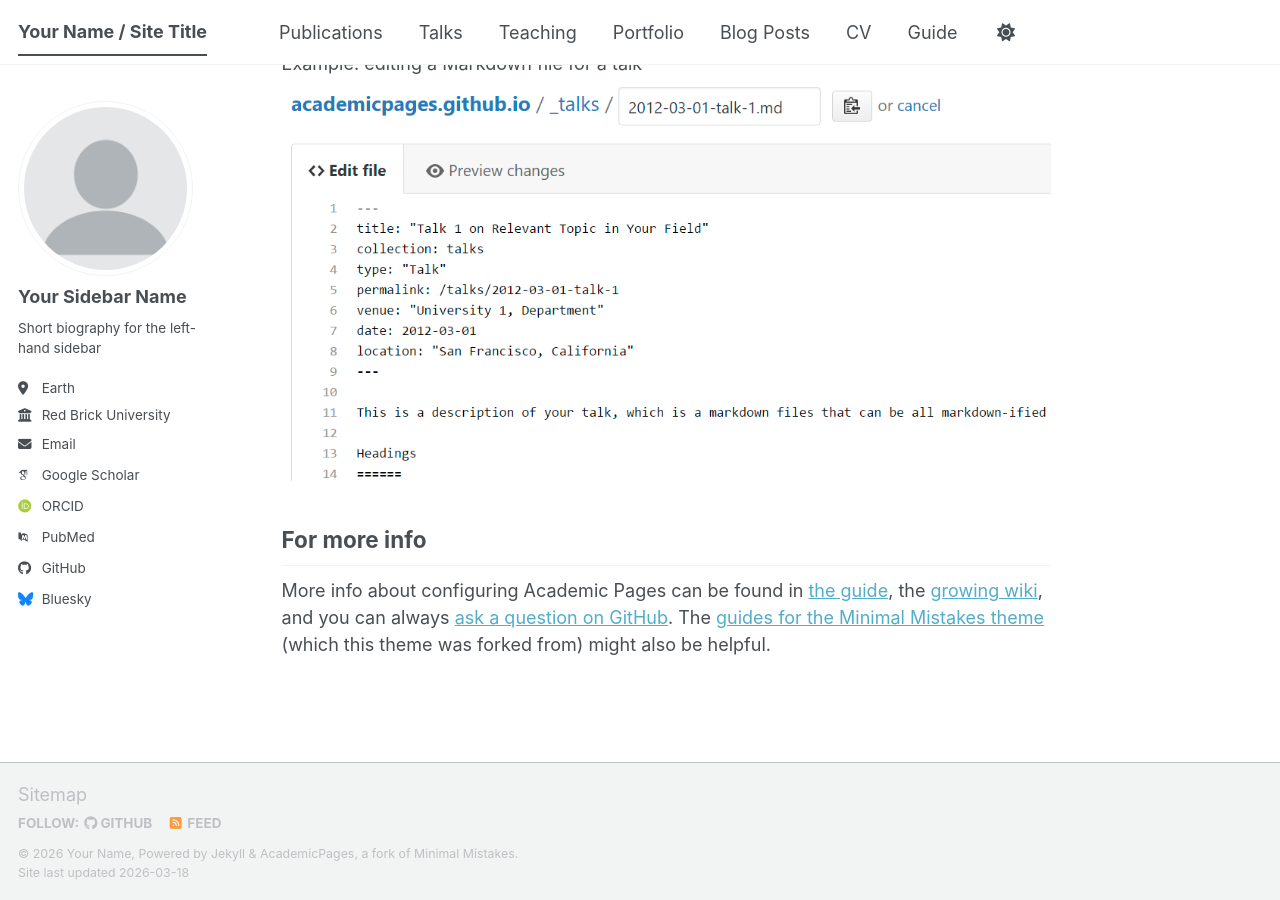
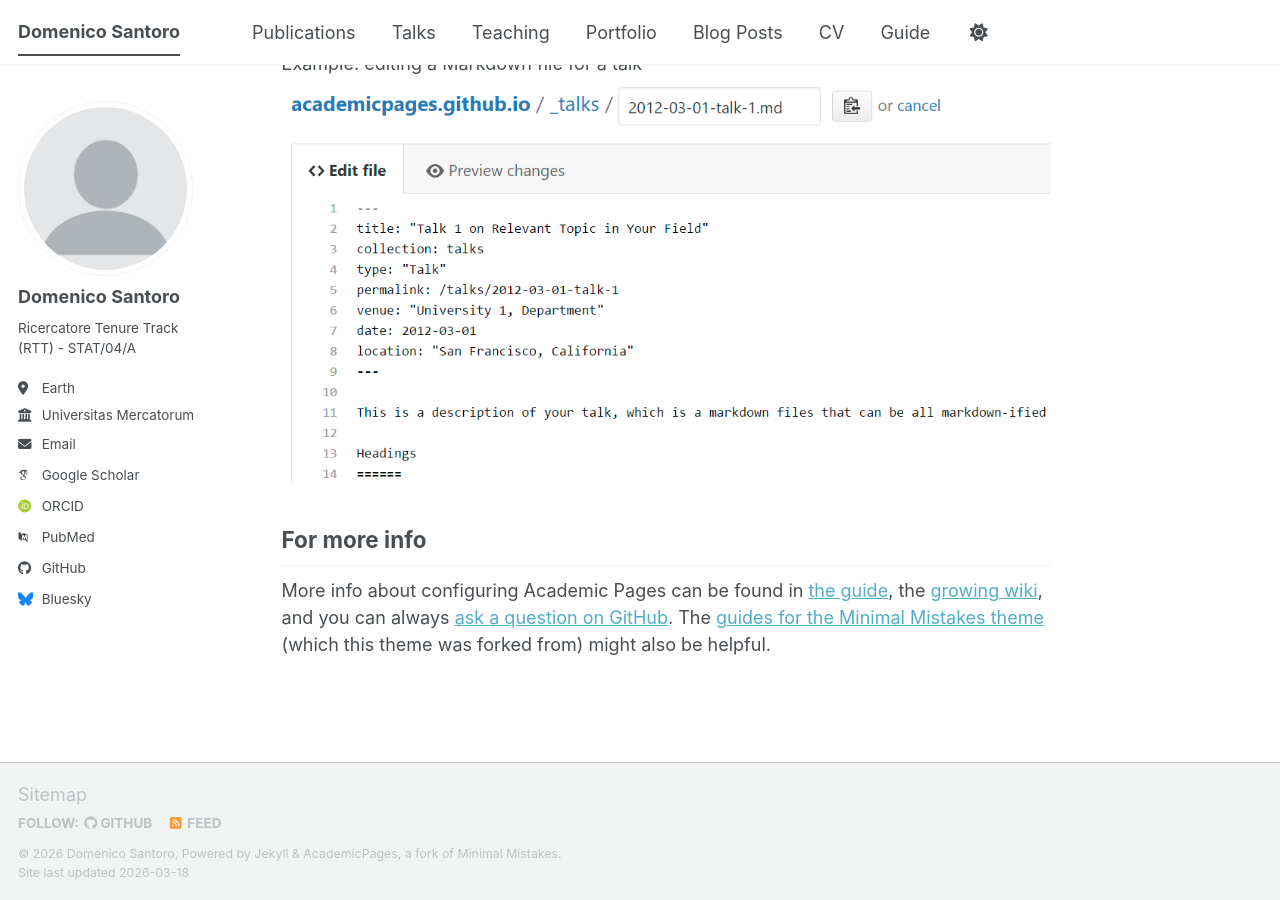
Before and after one commit to mimmoexe/mimmoexe.github.io, a Jekyll site: the page built from _pages/about.md, in a window 1280 px wide and 900 px high, scrolled down 2720 px. Built offline with Jekyll 4.4.1, drawn with Linux system fonts in a browser that asks for light colours; some web fonts are replaced; a script bundle is joined from its source files by our own code; library files that are not in the unit come from our copies.

Commit message:
Update _config.yml

```diff
--- a/_config.yml
+++ b/_config.yml
@@ -9,11 +9,11 @@
 # Basic Site Settings
 locale                   : "en-US"
 site_theme               : "default" # The available themes options are "default", "air", "sunrise", "mint", "dirt" and "contrast"
-title                    : "Your Name / Site Title"
+title                    : "Domenico Santoro"
 title_separator          : "-"
-name                     : &name "Your Name"
+name                     : &name "Domenico Santoro"
 description              : &description "Your Name's academic portfolio"   # Update this with a general description of your site, this is the default if not overridden by a page
-url                      : https://academicpages.github.io # The base hostname & protocol for your site e.g. "https://[your GitHub username].github.io",
+url                      : https://mimmoexe.github.io # The base hostname & protocol for your site e.g. "https://[your GitHub username].github.io",
                                                            # or if you already have some other page hosted on Github then use "https://[your GitHub username].github.io/[Your Repo Name]"
 baseurl                  : "" # the subpath of your site, e.g. "/blog"
 repository               : "academicpages/academicpages.github.io"
@@ -24,13 +24,13 @@ repository               : "academicpages/academicpages.github.io"
 author:
   # Biographic information
   avatar           : "profile.png"
-  name             : "Your Sidebar Name"
-  pronouns         : # example: "she/her"
-  bio              : "Short biography for the left-hand sidebar"
+  name             : "Domenico Santoro"
+  pronouns         : # example: "he/him"
+  bio              : "Ricercatore Tenure Track (RTT) - STAT/04/A"
   location         : "Earth"
-  employer         : "Red Brick University"
+  employer         : "Universitas Mercatorum"
   uri              : # URL
-  email            : "none@example.org"
+  email            : "domenico.santoro@unimercatorum.it"
 
   # Academic websites
   academia         : # URL
```
